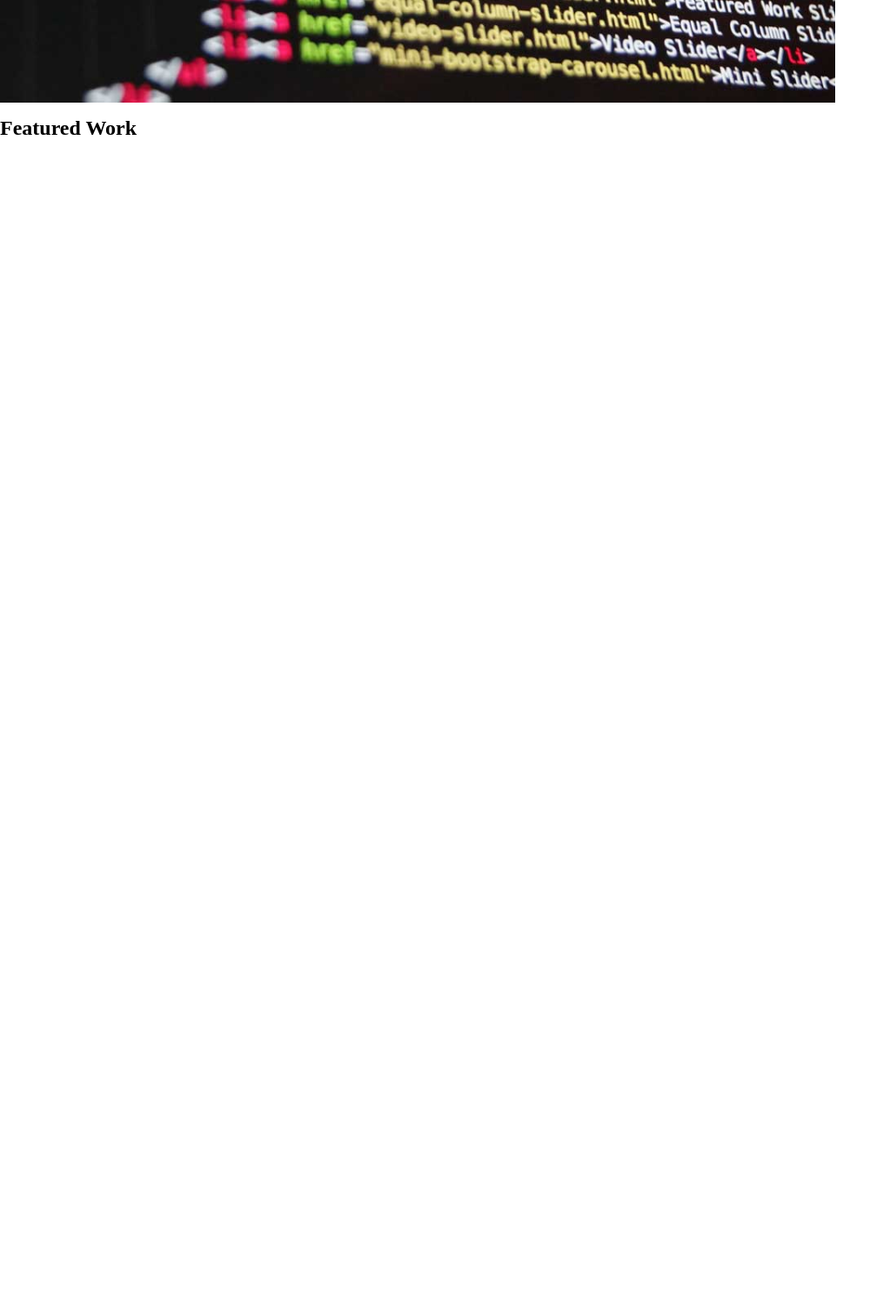
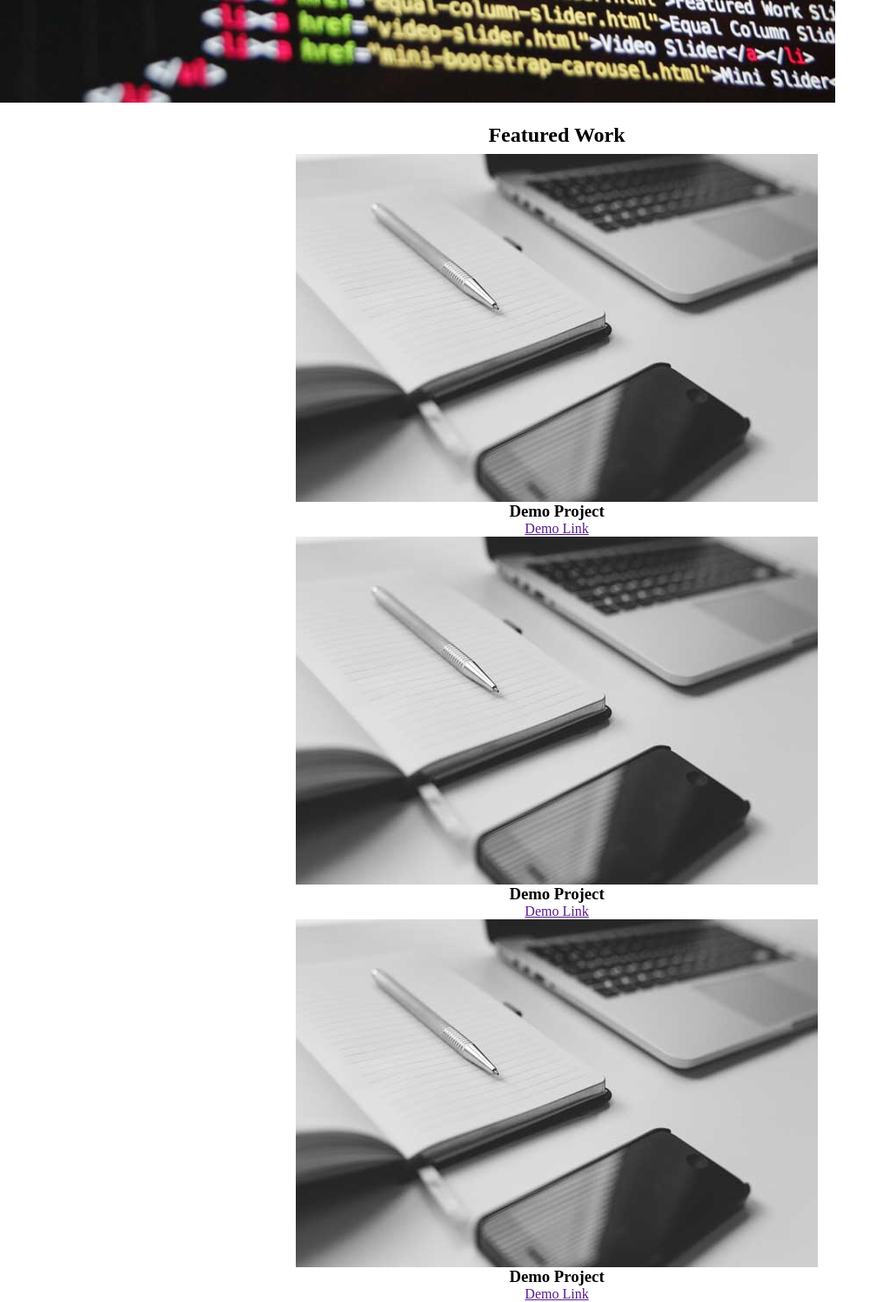
Before and after one commit to rashanoureldin/rashanoureldin-udacity.github.io, a plain HTML site: page index.html in a window 1280 px wide. Shown: the part 600-2097 px from the top of the page at 87% size, without its empty margins (0-1023 px from the left). Before the commit the page ends 800 px from the top, so only its background shows below. Drawn offline with Linux system fonts and the light colour scheme.

Commit message:
featured part

```diff
--- a/css/style.css
+++ b/css/style.css
@@ -52,10 +52,36 @@ img, embed, object, video {
     -ms-flex-direction: column;
     flex-direction: column;
 }
-.photo{
+.intro{
 	padding: 1em 0;
 }
 .photo img{
 	width: 100%;
-	height: auto;
+	display: block;
 }
+.heading{
+	width: 100%;
+	display:-webkit-box;
+	display:-ms-flexbox;
+	display:flex;
+	-webkit-box-pack: center;
+    -ms-flex-pack: center;
+    justify-content: center;
+	-webkit-box-align: center;
+    -ms-flex-align: center;
+    align-items: center;
+  	padding: 0.5em 0;
+}
+.featured{
+	width: 100%;
+	display:-webkit-box;
+	display:-ms-flexbox;
+	display:flex;
+	flex-direction: column;
+	-webkit-box-pack: center;
+    -ms-flex-pack: center;
+    justify-content: center;
+	-webkit-box-align: center;
+    -ms-flex-align: center;
+    align-items: center;
+}
--- a/index.html
+++ b/index.html
@@ -39,24 +39,24 @@
 			</div>
 			<div class="featured">
 				<div class="thumbnail">
-					<img src="" alt="">
+					<img src="images/thumbnail.jpg" alt="Project-thumbnail">
 				</div>
-				<h3></h3>
-				<a href=""></a>
+				<h3>Demo Project</h3>
+				<a href="">Demo Link</a>
 			</div>
 			<div class="featured">
 				<div class="thumbnail">
-					<img src="" alt="">
+					<img src="images/thumbnail.jpg" alt="Project-thumbnail">
 				</div>
-				<h3></h3>
-				<a href=""></a>
+				<h3>Demo Project</h3>
+				<a href="">Demo Link</a>
 			</div>
 			<div class="featured">
 				<div class="thumbnail">
-					<img src="" alt="">
+					<img src="images/thumbnail.jpg" alt="Project-thumbnail">
 				</div>
-				<h3></h3>
-				<a href=""></a>
+				<h3>Demo Project</h3>
+				<a href="">Demo Link</a>
 			</div>
 		</main>
 		<!-- Footer -->
```
Also changed, not shown: images/thumbnail.jpg (added).
